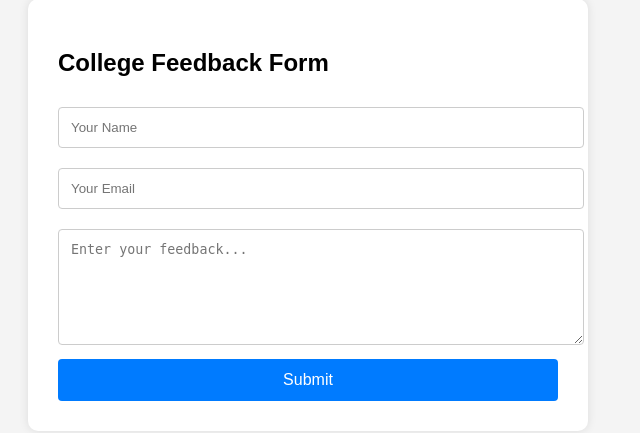
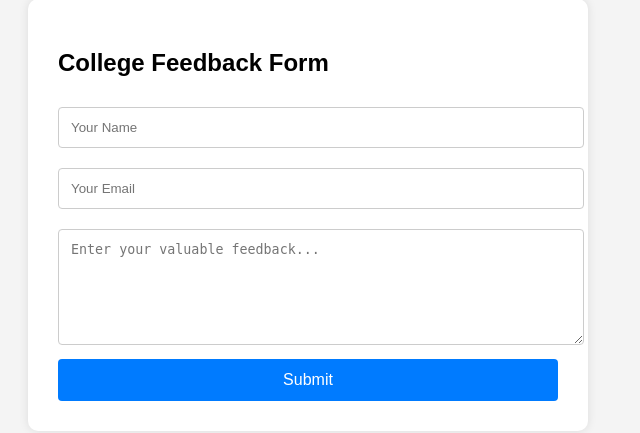
Before and after one commit to CHRISTUPREMCHANDNEELA/college-feedback, a Flask app: page / in a window 1280 px wide. Shown: the part 193-626 px from the top of the page, without its empty margins (332-972 px from the left). Run offline with Flask 3, Linux system fonts and the light colour scheme.

Commit message:
Update form.html

```diff
--- a/app/templates/form.html
+++ b/app/templates/form.html
@@ -41,7 +41,7 @@
         <h2>College Feedback Form</h2>
         <input type="text" name="name" placeholder="Your Name" required />
         <input type="email" name="email" placeholder="Your Email" required />
-        <textarea name="feedback" placeholder="Enter your feedback..." rows="6" required></textarea>
+        <textarea name="feedback" placeholder="Enter your valuable feedback..." rows="6" required></textarea>
         <button type="submit">Submit</button>
     </form>
 </body>
```
